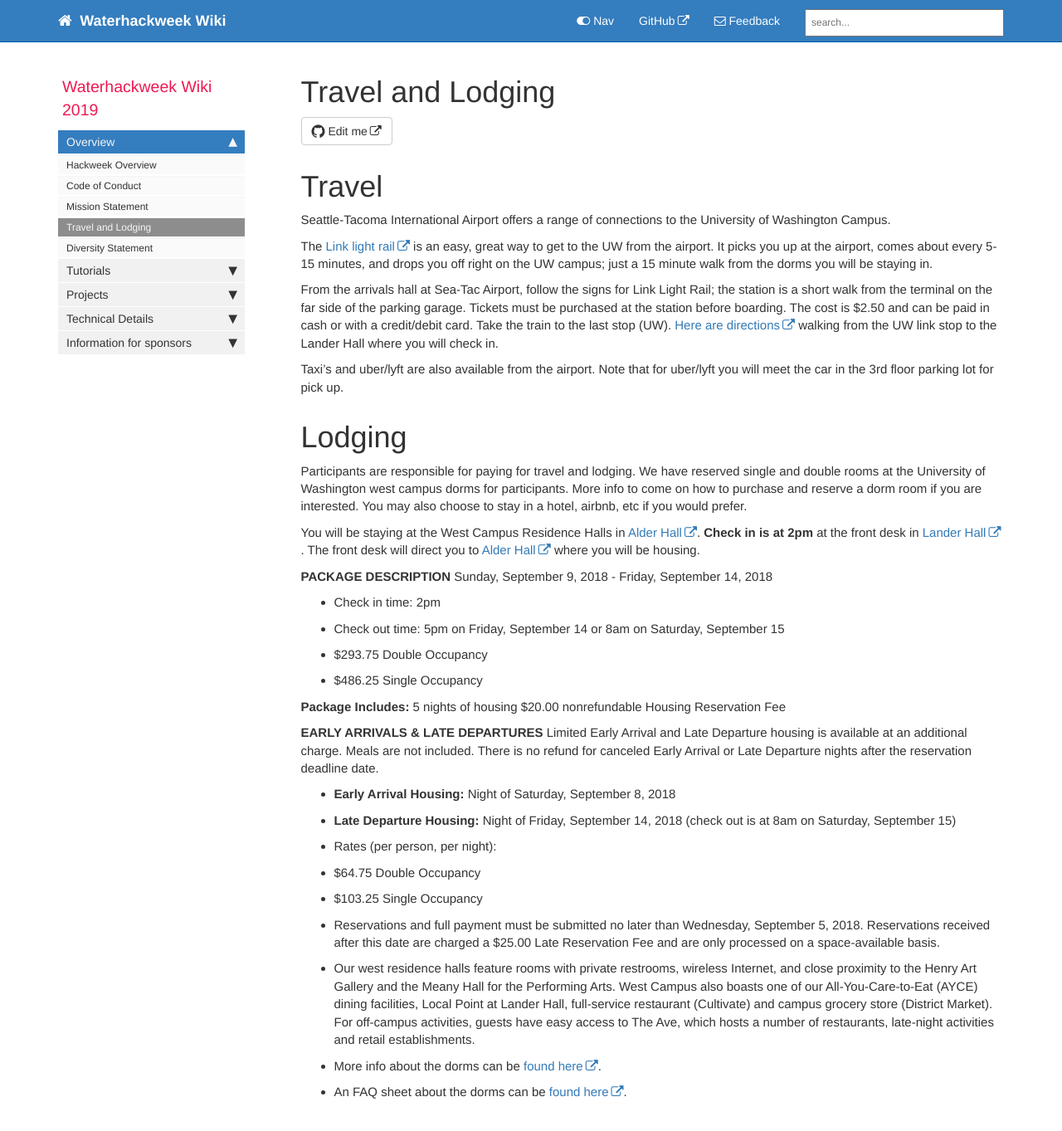
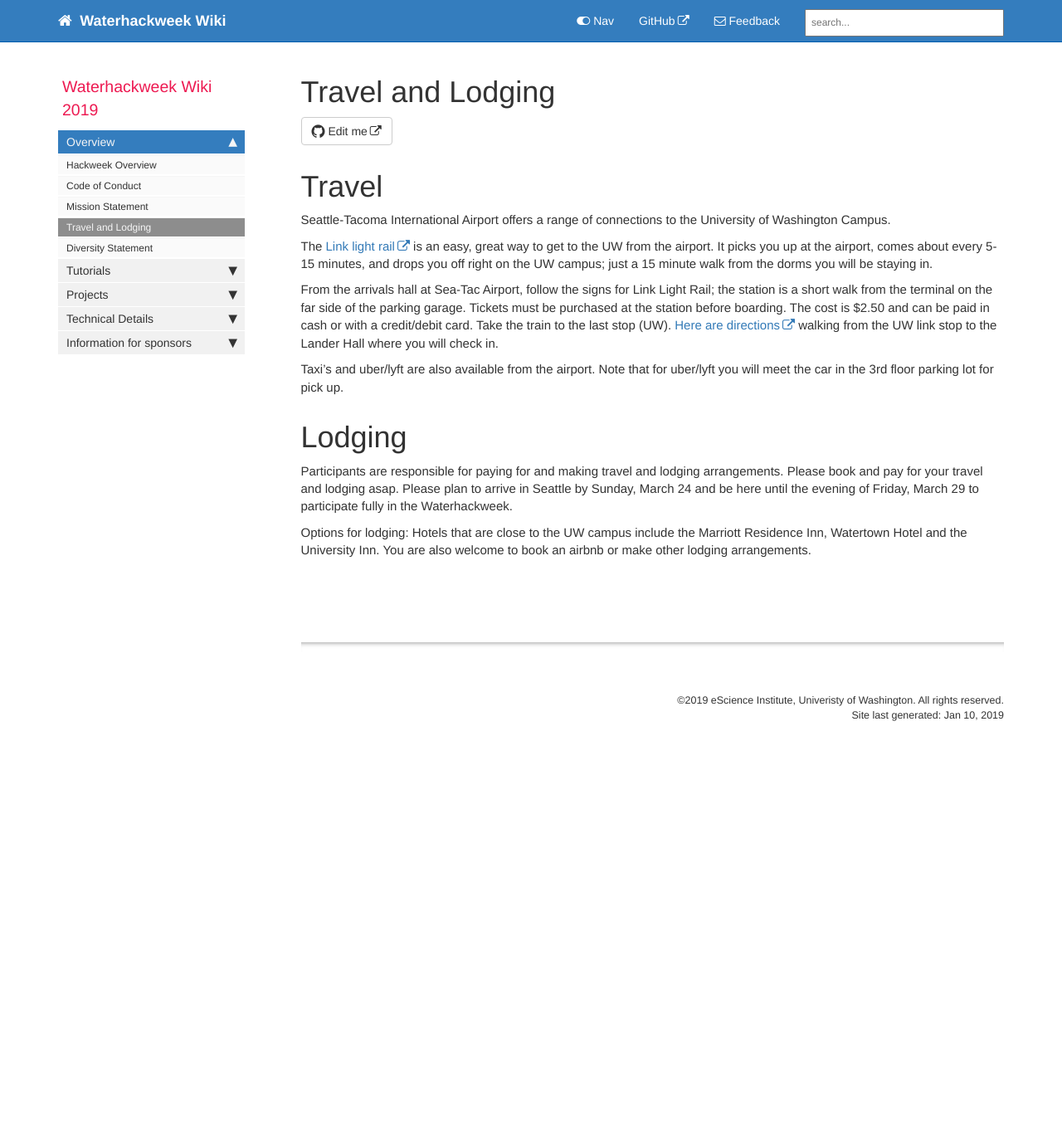
Before and after one commit to waterhackweek/wiki, a Jekyll site: the page built from pages/travel_and_lodging.md, in a window 1280 px wide and 1400 px high. Shown: the top 1363 px of the window at 83% size. Built offline with Jekyll 4.4.1, drawn with Linux system fonts in a browser that asks for light colours; nearby versions of some CDN libraries; comment, search, counter and statistics services are not loaded.

Commit message:
Update travel_and_lodging.md

```diff
--- a/pages/travel_and_lodging.md
+++ b/pages/travel_and_lodging.md
@@ -20,34 +20,6 @@ Taxi’s and uber/lyft are also available from the airport. Note that for uber/l
 
 # Lodging
 
-Participants are responsible for paying for travel and lodging. We have reserved single and double rooms at the University of Washington west campus dorms for participants. More info to come on how to purchase and reserve a dorm room if you are interested. You may also choose to stay in a hotel, airbnb, etc if you would prefer.
+Participants are responsible for paying for and making travel and lodging arrangements. Please book and pay for your travel and lodging asap. Please plan to arrive in Seattle by Sunday, March 24 and be here until the evening of Friday, March 29 to participate fully in the Waterhackweek.
 
-<!---
-The University of Washington maintains a list of hotels near campus on its [website](http://fyp.washington.edu/getting-started-at-the-university-of-washington/transportation-options/hotel-accommodations/).
---->
-You will be staying at the West Campus Residence Halls in [Alder Hall](https://hfs.uw.edu/Live/Housing-Locations/Alder-Hall).
-**Check in is at 2pm** at the front desk in [Lander Hall](https://www.google.com/maps/place/Lander+Hall/@47.655878,-122.31524,15z/data=!4m5!3m4!1s0x0:0xccf338a83d26e753!8m2!3d47.655878!4d-122.3152398?hl=en-US). The front desk will direct you to [Alder Hall](https://www.google.com/maps/place/Alder+Hall,+1315+NE+Campus+Pkwy,+Seattle,+WA+98105/@47.6558003,-122.3160943,17z/data=!3m1!4b1!4m5!3m4!1s0x549014f3abe36e05:0xe31f6b19dc9d1dac!8m2!3d47.6558003!4d-122.3139056) where you will be housing.
-
-**PACKAGE DESCRIPTION**
-Sunday, September 9, 2018 - Friday, September 14, 2018
-- Check in time: 2pm
-- Check out time: 5pm on Friday, September 14 or 8am on Saturday, September 15
-- $293.75 Double Occupancy
-- $486.25 Single Occupancy
-
-**Package Includes:**
-5 nights of housing
-$20.00 nonrefundable Housing Reservation Fee
-
-**EARLY ARRIVALS & LATE DEPARTURES**
-Limited Early Arrival and Late Departure housing is available at an additional charge. Meals are not included. There is no refund for canceled Early Arrival or Late Departure nights after the reservation deadline date.
-- **Early Arrival Housing:** Night of Saturday, September 8, 2018
-- **Late Departure Housing:** Night of Friday, September 14, 2018 (check out is at 8am on Saturday, September 15)
-- Rates (per person, per night):
-- $64.75 Double Occupancy
-- $103.25 Single Occupancy
-
-- Reservations and full payment must be submitted no later than Wednesday, September 5, 2018. Reservations received after this date are charged a $25.00 Late Reservation Fee and are only processed on a space-available basis.
-- Our west residence halls feature rooms with private restrooms, wireless Internet, and close proximity to the Henry Art Gallery and the Meany Hall for the Performing Arts. West Campus also boasts one of our All-You-Care-to-Eat (AYCE) dining facilities, Local Point at Lander Hall, full-service restaurant (Cultivate) and campus grocery store (District Market). For off-campus activities, guests have easy access to The Ave, which hosts a number of restaurants, late-night activities and retail establishments.
-- More info about the dorms can be [found here](https://hfs.uw.edu/Conference-Services/Conference-Guests).
-- An FAQ sheet about the dorms can be [found here](https://hfs.uw.edu/getmedia/750942d5-7fd9-4f0f-8d0a-327cd3100fb0/Guest-FAQ.pdf.aspx).
+Options for lodging: Hotels that are close to the UW campus include the Marriott Residence Inn, Watertown Hotel and the University Inn. You are also welcome to book an airbnb or make other lodging arrangements.
```
